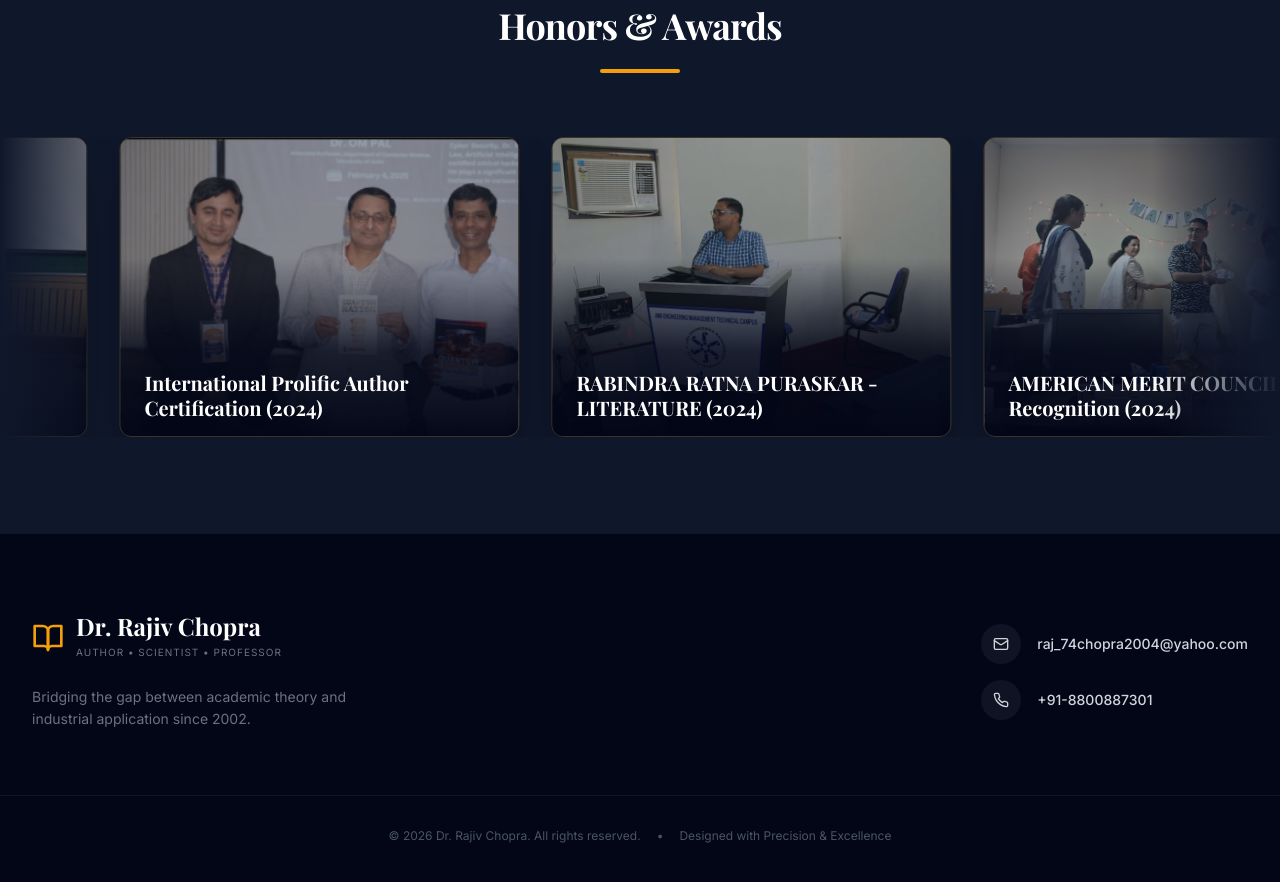
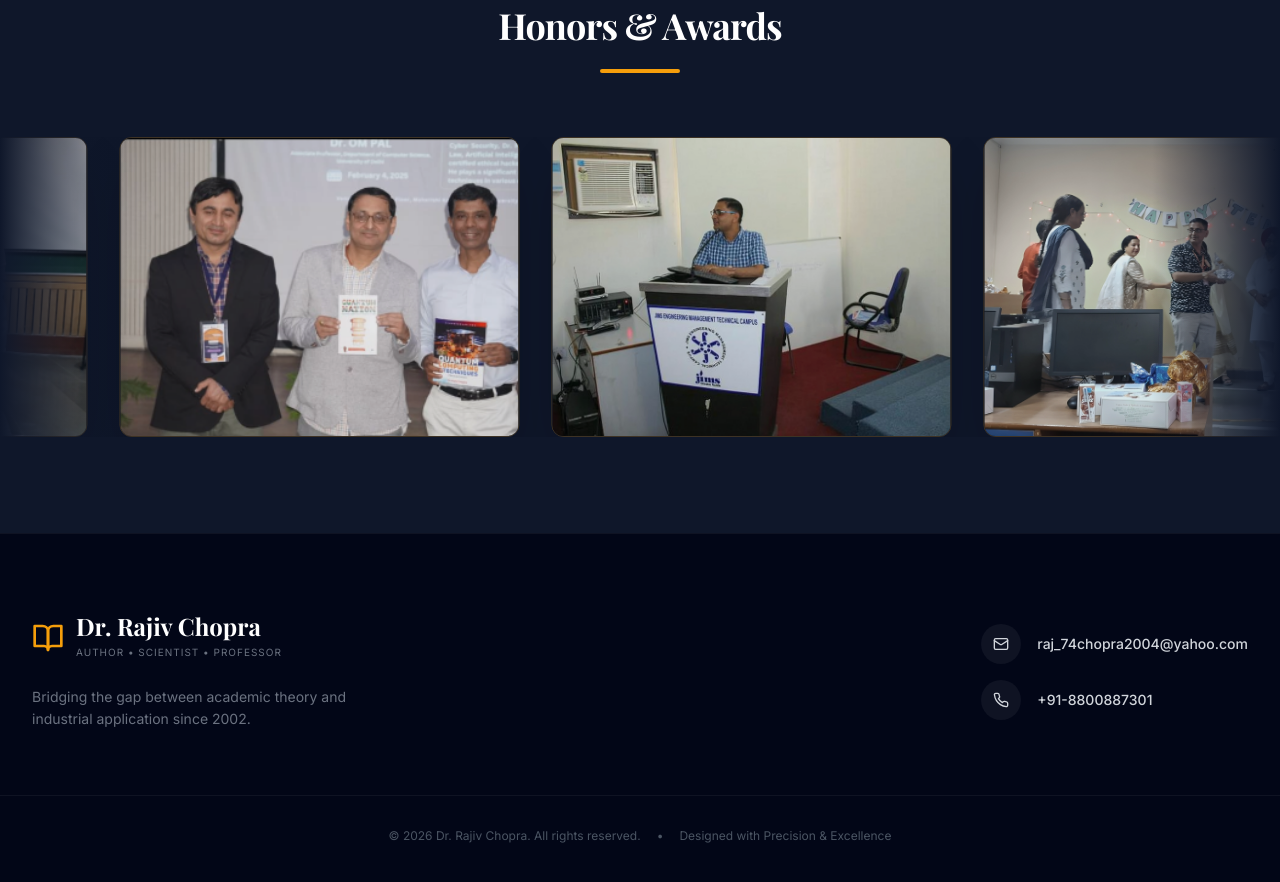
Before and after one commit to rohitsingh-del/Dr.-Rajiv-Chopra, a React (Vite) app: page / in a window 1280 px wide. Shown: the part 5800-6682 px from the top of the page. Built offline with nearby package versions, Linux system fonts and the light colour scheme; a web font is replaced by a local one.

Commit message:
Remove text overlay from award images

```diff
--- a/src/App.jsx
+++ b/src/App.jsx
@@ -559,11 +559,7 @@ const AwardsSection = () => {
                         {[...awardImages, ...awardImages, ...awardImages, ...awardImages].map((award, idx) => (
                             <div key={idx} className="w-[400px] h-[300px] flex-shrink-0 relative rounded-xl overflow-hidden border border-gold-500/20 group shadow-2xl">
                                 <img src={award.image} alt={award.title} className="w-full h-full object-cover transition-transform duration-700 group-hover:scale-110" />
-                                <div className="absolute inset-0 bg-navy-900/40 group-hover:bg-navy-900/20 transition-colors duration-500"></div>
-                                <div className="absolute inset-x-0 bottom-0 bg-gradient-to-t from-navy-950 via-navy-950/80 to-transparent p-6 pt-24 translate-y-2 group-hover:translate-y-0 transition-transform duration-500">
-                                    <div className="w-8 h-1 bg-gold-500 mb-3 opacity-0 group-hover:opacity-100 transition-opacity duration-500"></div>
-                                    <p className="text-white font-serif font-bold text-xl leading-tight group-hover:text-gold-400 transition-colors drop-shadow-lg shadow-black">{award.title}</p>
-                                </div>
+                                <div className="absolute inset-0 bg-navy-900/10 group-hover:bg-navy-900/0 transition-colors duration-500"></div>
                             </div>
                         ))}
                     </motion.div>
```
